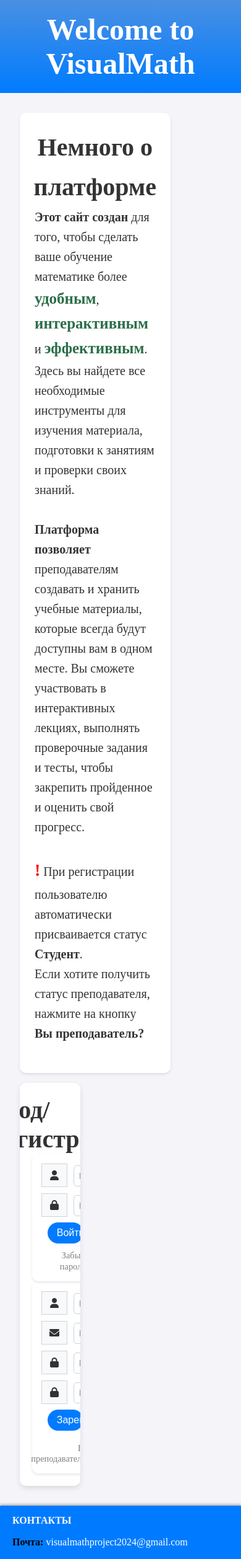
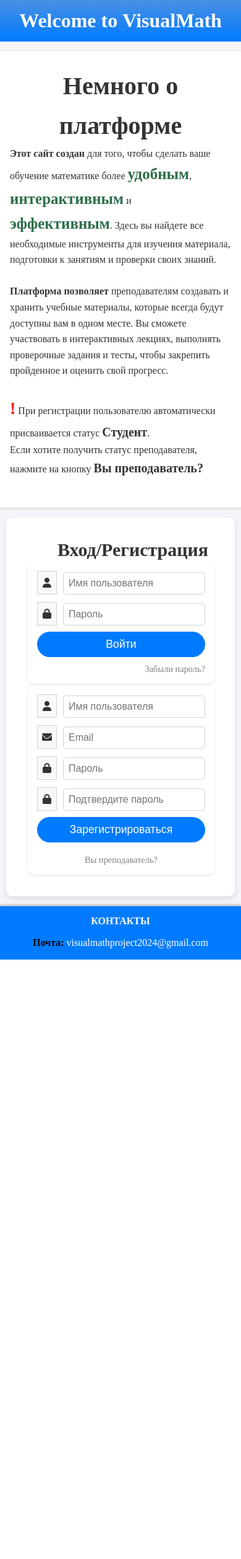
Before and after one commit to cnacibo/visual_math_repository, a Django app: page / in a window 390 px wide. Shown: the whole page at 62% size. After the commit the page ends 1548 px from the top, so only its background shows below. Run offline with Django 5.2, Linux system fonts and the light colour scheme.

Commit message:
use from different devices

```diff
--- a/visual_math/apps/users/templates/users/register.html
+++ b/visual_math/apps/users/templates/users/register.html
@@ -11,6 +11,7 @@
     <link href="https://cdnjs.cloudflare.com/ajax/libs/animate.css/4.1.1/animate.min.css" rel="stylesheet">
     <!-- Подключение кастомного CSS -->
     <link href="{% static 'css/styles.css' %}" rel="stylesheet">
+    <link href="{% static 'css/mobile_style_reg.css' %}" rel="stylesheet">
     <script src="{% static 'js/register.js' %}" defer></script>
     <link rel="icon" type="image/x-icon" href="{% static 'images/icon.png' %}">
 </head>
@@ -35,7 +36,7 @@
     <div class="container">
         <div class = "forms">
             <!-- Тело карточки -->
-            <div style="display: flex; align-items: center; justify-content: center; font-size: 40px; font-family: 'Montserrat Medium', serif; font-weight: bold; width: 100%; ">
+            <div style="display: flex; align-items: center; justify-content: center; font-size: 30px; font-family: 'Montserrat Medium', serif; font-weight: bold; width: 100%; ">
                 Вход/Регистрация
             </div>
             <div class="login-box card-body">
--- a/visual_math/visual_math_project/settings.py
+++ b/visual_math/visual_math_project/settings.py
@@ -9,7 +9,7 @@ DEBUG = os.getenv('DEBUG') == 'True' if os.getenv('DEBUG') is not None else Fals
 
 SECRET_KEY = os.getenv('SECRET_KEY')
 
-ALLOWED_HOSTS=[]
+ALLOWED_HOSTS=['172.20.10.11', '127.0.0.1', 'localhost', '192.168.1.39', '192.168.1.30']
 
 INSTALLED_APPS = [
     'apps.presentations',
--- /dev/null
+++ b/visual_math/visual_math_project/static/css/mobile_style_reg.css
@@ -0,0 +1,57 @@
+/* Общие стили для мобильных устройств */
+@media (max-width: 768px) {
+    header h1 {
+        font-size: 2rem;
+        padding: 15px 0;
+    }
+
+    main {
+        flex-direction: column;
+        padding: 1rem;
+        align-items: center;
+    }
+
+    .text {
+        width: 100%;
+        font-size: 16px;
+    }
+
+    .container {
+        width: 95%;
+        max-width: 400px;
+        padding: 15px;
+    }
+
+    .login-box, .signup-box {
+        width: 80%;
+    }
+
+    .input-group-text {
+        width: 10px;
+    }
+
+    input.form-control {
+        width: 50%;
+        font-size: 1rem;
+    }
+
+    .send {
+        width: 100%;
+        padding: 10px;
+        font-size: 1.1rem;
+    }
+
+    .button-container {
+        justify-content: center;
+        text-align: center;
+    }
+
+    footer {
+        text-align: center;
+        padding: 10px;
+    }
+
+    footer .wrapper {
+        margin: 0;
+    }
+}
```
